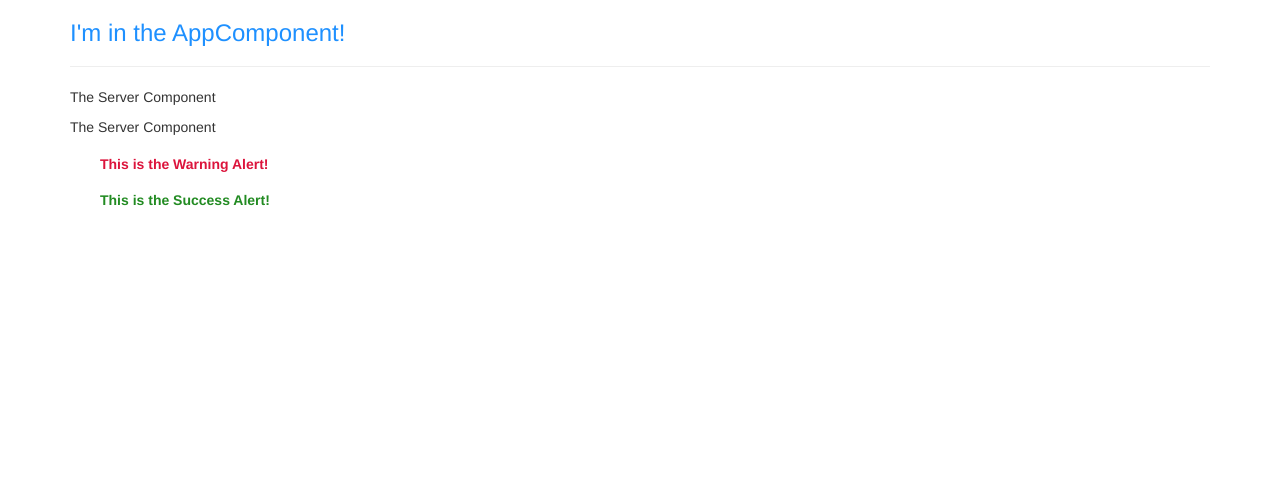
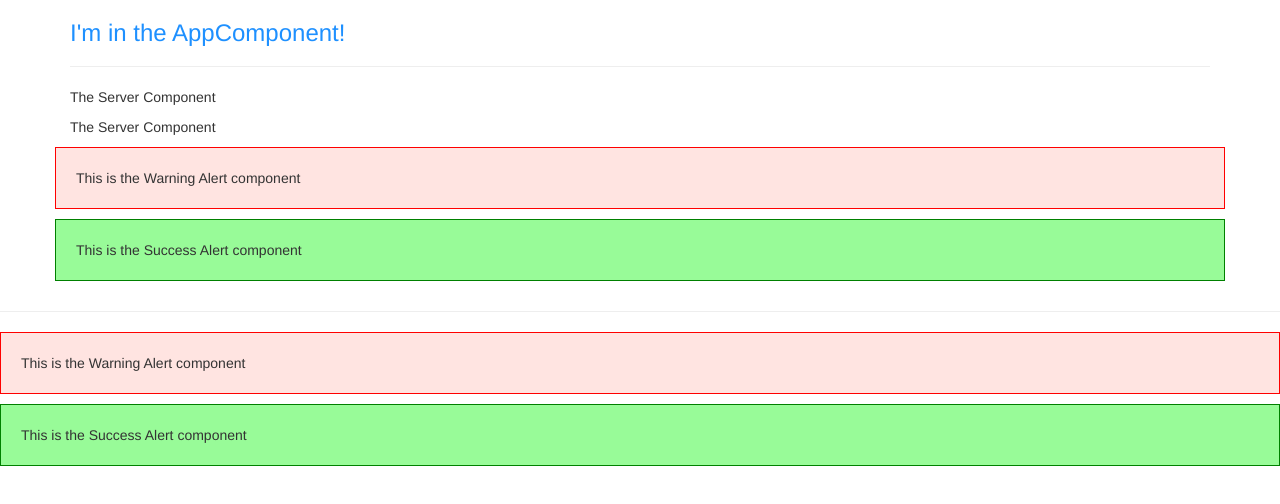
Before and after one commit to JitNub/my-first-app, an Angular app: page / in a window 1280 px wide. Shown: the top 504 px of the page. Built offline with nearby package versions, Linux system fonts and the light colour scheme.

Commit message:
Updated the
Warning and Success alert components

```diff
--- a/src/app/alerts/alerts.component.html
+++ b/src/app/alerts/alerts.component.html
@@ -1,8 +1,2 @@
-<div class="container">
-  <div class="col-xs-12">
-    <app-warning-alert></app-warning-alert>
-  </div>
-  <div class="col-xs-12">
-    <app-success-alert></app-success-alert>
-  </div>
-</div>
+<app-warning-alert></app-warning-alert>
+<app-success-alert></app-success-alert>
--- a/src/app/alerts/alerts.component.ts
+++ b/src/app/alerts/alerts.component.ts
@@ -1,4 +1,4 @@
-import { Component } from '@angular/core';
+import { Component, Input } from '@angular/core';
 
 @Component({
   selector: 'app-alerts',
@@ -6,5 +6,5 @@ import { Component } from '@angular/core';
   styleUrls: ['./alerts.component.css'],
 })
 export class AlertsComponent {
-
+  /* @Input() type: 'Primary' | 'Secondary'; */
 }
--- a/src/app/app.component.html
+++ b/src/app/app.component.html
@@ -12,11 +12,14 @@
 
 <div class="container">
   <div class="row">
-    <div class="col-xs-12">
+    <div class="col-sm">
       <app-alerts></app-alerts>
     </div>
   </div>
 </div>
+<hr />
+<app-warning-alert></app-warning-alert>
+<app-success-alert></app-success-alert>
 
 <!-- <input type="text" [(ngModel)]="name" />
 <p>{{ name }}</p> -->
--- a/src/app/success-alert/success-alert.component.css
+++ b/src/app/success-alert/success-alert.component.css
@@ -1,3 +1,5 @@
-h5 {
-  color: forestgreen;
+p {
+  padding: 20px;
+  background-color: palegreen;
+  border: 1px solid green;
 }
--- a/src/app/success-alert/success-alert.component.ts
+++ b/src/app/success-alert/success-alert.component.ts
@@ -1,11 +1,8 @@
 import { Component } from '@angular/core';
 
 @Component({
-    selector: 'app-success-alert',
-    templateUrl: './success-alert.component.html',
-    styleUrls: ['./success-alert.component.css']
+  selector: 'app-success-alert',
+  template: `<p>This is the Success Alert component</p>`,
+  styleUrls: ['./success-alert.component.css'],
 })
-
-export class SuccessAlertComponent{
-
-}
+export class SuccessAlertComponent {}
--- a/src/app/warning-alert/warning-alert.component.ts
+++ b/src/app/warning-alert/warning-alert.component.ts
@@ -2,9 +2,15 @@ import { Component } from '@angular/core';
 
 @Component({
   selector: 'app-warning-alert',
-  templateUrl: './warning-alert.component.html',
-  styleUrls: ['./warning-alert.component.css']
+  template: ` <p>This is the Warning Alert component</p> `,
+  styles: [
+    `
+      p {
+        padding: 20px;
+        background-color: mistyrose;
+        border: 1px solid red;
+      }
+    `,
+  ],
 })
-export class WarningAlertComponent {
-
-}
+export class WarningAlertComponent {}
```
